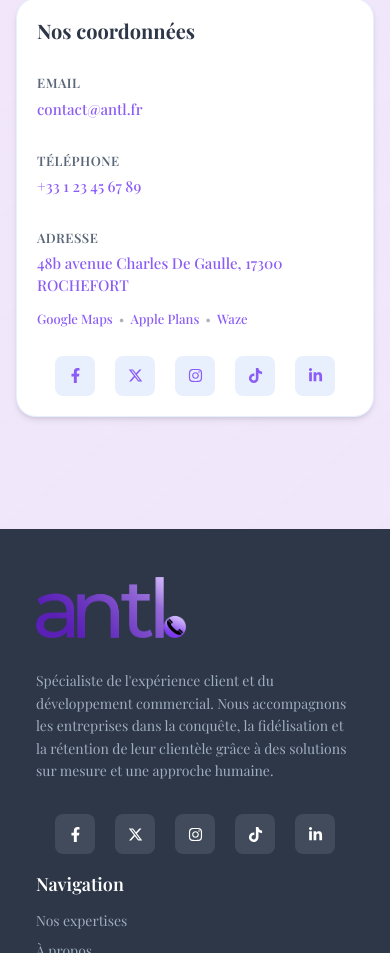
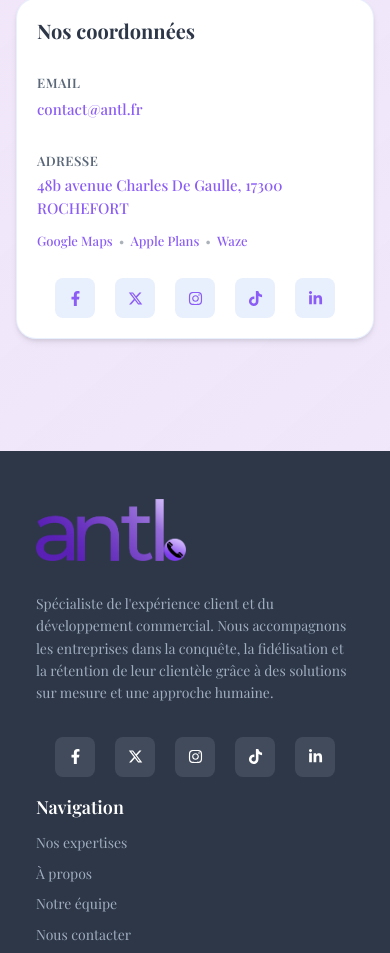
Before and after one commit to ANTL-software/external_website, a React (Vite) app: page /about_us in a window 390 px wide. Shown: the part 5676-6629 px from the top of the page. Built offline with nearby package versions, Linux system fonts and the light colour scheme; no server answers; a web font is replaced by a local one.

Commit message:
fix: comment out phone contact information in GetInTouch component

```diff
--- a/src/components/getInTouch/GetInTouch.tsx
+++ b/src/components/getInTouch/GetInTouch.tsx
@@ -154,12 +154,12 @@ export default function GetInTouch(): ReactElement {
                 </a>
               </div>
 
-              <div className="contactItem">
+              {/* <div className="contactItem">
                 <h4>{t("getInTouch.contactInfo.phoneLabel")}</h4>
                 <a href={`tel:${t("getInTouch.contactInfo.phone")}`} aria-label={`Appeler le ${t("getInTouch.contactInfo.phone")}`}>
                   {t("getInTouch.contactInfo.phone")}
                 </a>
-              </div>
+              </div> */}
 
               <div className="contactItem">
                 <h4>{t("getInTouch.contactInfo.addressLabel")}</h4>
```
